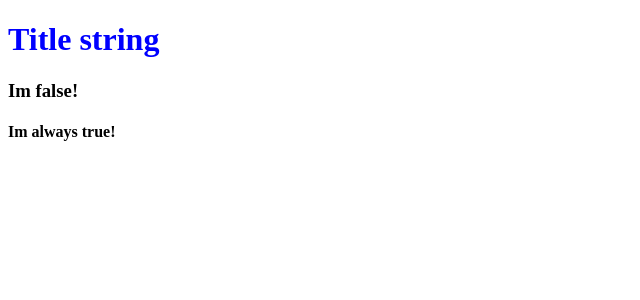
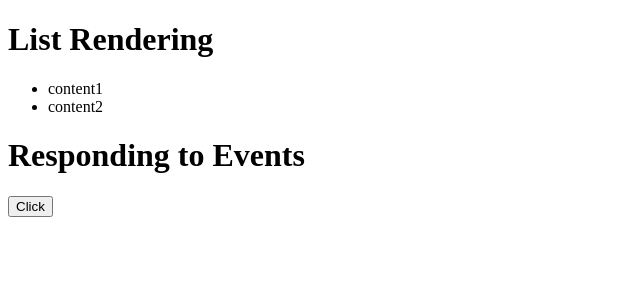
Before and after one commit to hellogyeol/practice-react, a JavaScript app: page / in a window 1280 px wide. Shown: the top 300 px of the page, without its empty margins (0-640 px from the left). Built offline with nearby package versions, Linux system fonts and the light colour scheme; the HTML template or start-up script is replaced by a standard one.

Commit message:
test: 이벤트 응답

```diff
--- a/src/App.js
+++ b/src/App.js
@@ -1,44 +1,13 @@
-import test from './test.css'
-
-const title = 'Title string';
-let condition = false;
-let alwaysTrue = true;
+import List from './components/List';
+import Event from './components/Event';
 
 function App() {
   return (
     <>
-      <h1
-        className="h1"
-        style={{
-          color: 'blue'
-        }}
-      >
-        {title}
-      </h1>
-
-      {condition ? (<IsTrue />) : (<IsFalse />)}
-
-      {alwaysTrue && <ImTrue />}
+      <List />
+      <Event />
     </>
   );
 }
 
-function IsTrue() {
-  return (
-    <h3>Im true!</h3>
-  );
-}
-
-function IsFalse() {
-  return (
-    <h3>Im false!</h3>
-  );
-}
-
-function ImTrue() {
-  return (
-    <h4>Im always true!</h4>
-  );
-}
-
 export default App;
--- /dev/null
+++ b/src/components/Event.js
@@ -0,0 +1,16 @@
+function Event() {
+  function isClicked() {
+    alert('Clicked!');
+  }
+
+  return (
+    <>
+      <h1>Responding to Events</h1>
+      <button onClick={isClicked}>
+        Click
+      </button>
+    </>
+  );
+}
+
+export default Event;
--- /dev/null
+++ b/src/components/List.js
@@ -0,0 +1,23 @@
+const products = [
+  {id: 1, content: 'content1'},
+  {id: 2, content: 'content2'}
+];
+
+function List() {
+  const listItems = products.map(product =>
+    <li key={product.id}>
+      {product.content}
+    </li>
+  );
+
+  return (
+    <>
+      <h1>List Rendering</h1>
+      <ul>
+        {listItems}
+      </ul>
+    </>
+  );
+}
+
+export default List;
--- a/src/test.css
+++ /dev/null
@@ -1,3 +0,0 @@
-.h1 {
-  color: red;
-}
```
